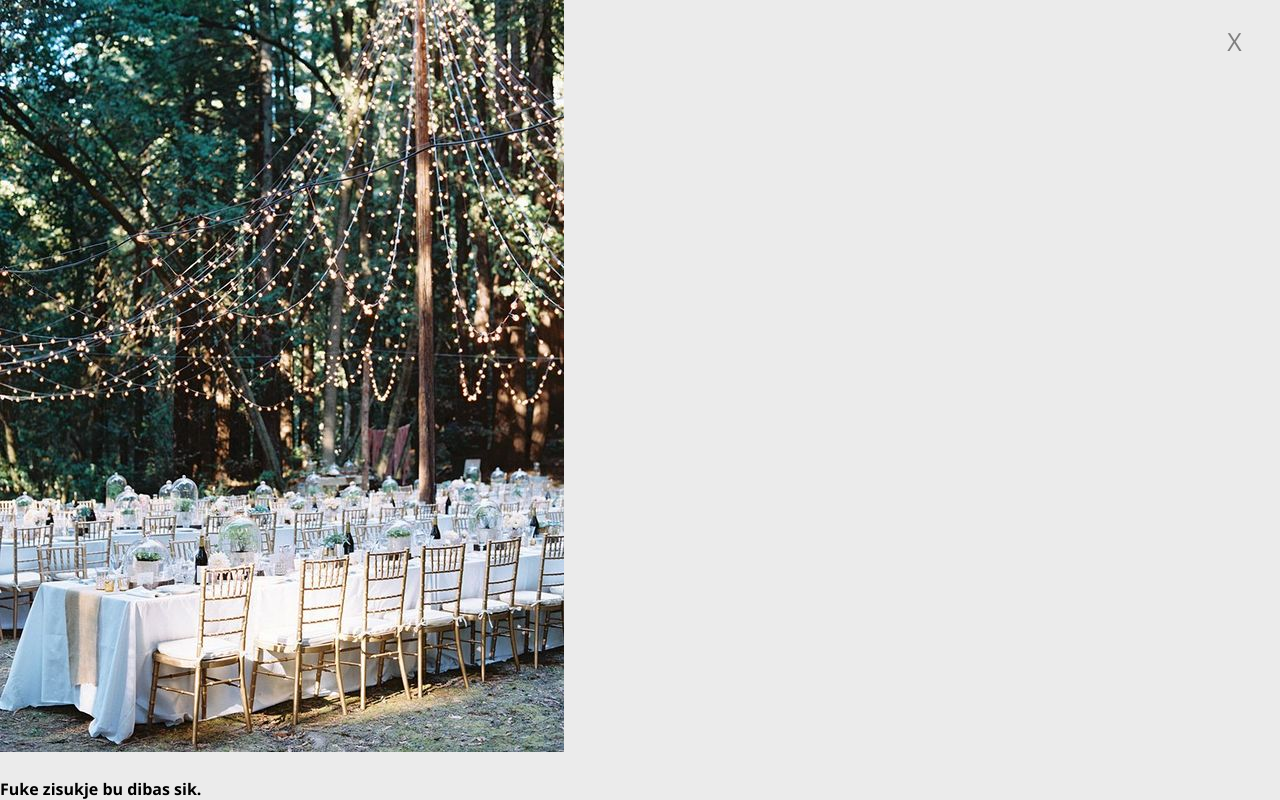
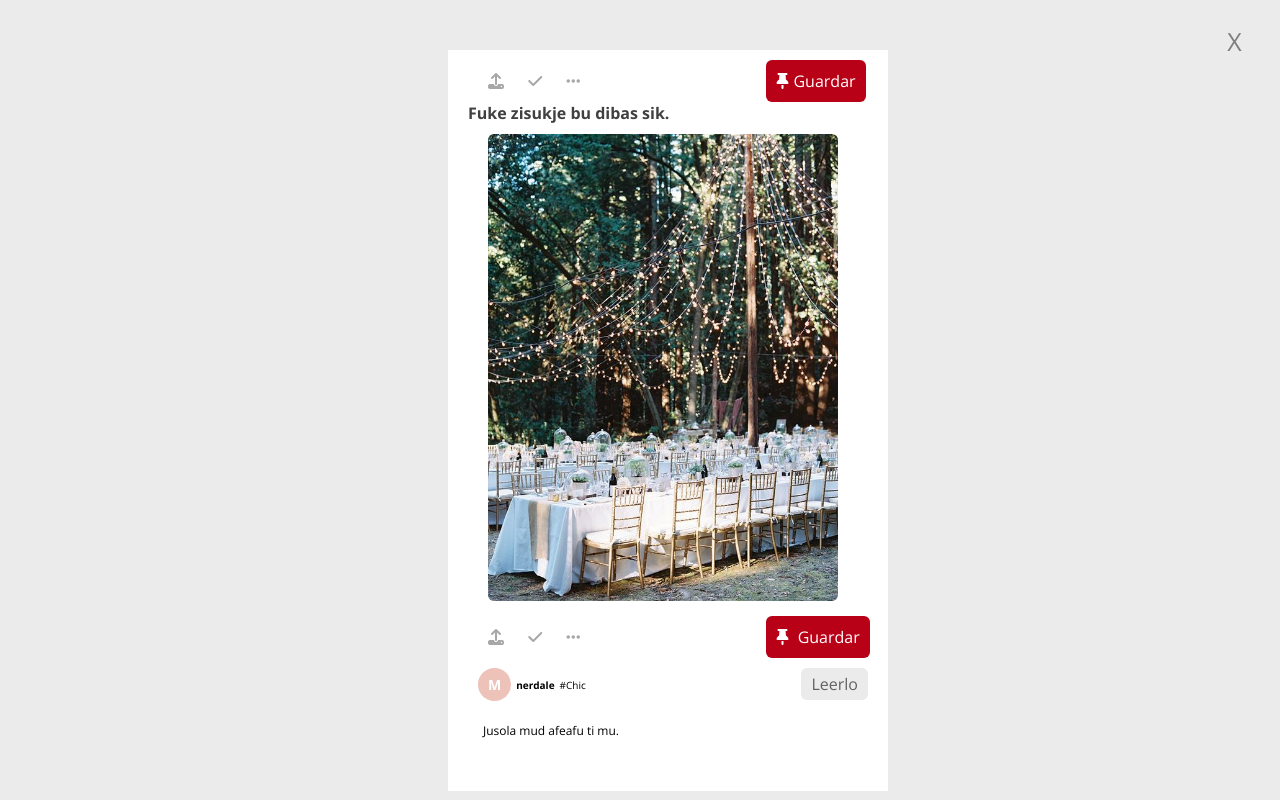
Before and after one commit to amalakamala/pinterest, a website: page index.html in a window 1280 px wide. Both pictures are taken after a click on the picture 213 px from the left and 319 px from the top of the page. Shown: the top 800 px of the page. Drawn offline with nearby package versions, Linux system fonts and the light colour scheme; files that its build step writes are made by us from their sources.

Commit message:
css - redreadme

```diff
--- a/assets/js/main.js
+++ b/assets/js/main.js
@@ -16,11 +16,43 @@ var llenarModal = function(e){
 var llenarModal = function(elId,url,title,des,user,hastag){
 			$('#proyecto-modal').removeClass('hide');
 			$("#proyecto-modal .modal-completo").empty();
-			$("#proyecto-modal .modal-completo").append("<div class='close'>X</div>");
-			$("#proyecto-modal .modal-completo").append("<div class='caja'><img src='dist/img/"+ url +"' id='img-"+elId+"'  alt=''>");
-			$("#proyecto-modal .modal-completo").append("<h4>"+ title +"</h4>");
-			$("#proyecto-modal .modal-completo").append("<p>" + des + "</p>");
-			$("#proyecto-modal .modal-completo").append("<p>" + user + "</p></div>");
+			$("#proyecto-modal .modal-completo").append(`
+				<div class="close">X</div>
+				<div class="caja-modal">
+					<div class="iconos-top">
+						<i class="fa fa-upload" aria-hidden="true"></i>
+						<i class="fa fa-check" aria-hidden="true"></i>
+     					<i class="fa fa-ellipsis-h" aria-hidden="true"></i>
+     					<div class="guardar">
+     						<a href="#"><i class="fa fa-thumb-tack" aria-hidden="true"></i>Guardar</a>
+     					</div>
+					</div>
+					<div class="text-title">
+						<h4>`+title+`</h4>
+					</div>
+					<div class="img-modal">
+						<img src="dist/img/`+url+`" id="img-`+ elId +`" alt="">
+					</div>
+					<div class="iconos-top">
+						<i class="fa fa-upload" aria-hidden="true"></i>
+						<i class="fa fa-check" aria-hidden="true"></i>
+     					<i class="fa fa-ellipsis-h" aria-hidden="true"></i>
+     					<div class="guardar">
+     						<a href="#"><i class="fa fa-thumb-tack" aria-hidden="true"></i> Guardar</a>
+     					</div>
+					</div>
+					<div class="usuario">
+						<span>M</span>
+						<p class="name">`+ user +`</p>
+						<p>#`+ hastag +`</p>
+					</div>
+					<div class="leer">
+						<a href="#">Leerlo</a>
+					</div>
+					<div class="descripcion">
+						<p>`+des+`</p>
+					</div>
+				</div>`);
 			$(".close").click(function(event) {
 				$("#proyecto-modal").addClass('hide');
 			});
--- a/assets/sass/_body.scss
+++ b/assets/sass/_body.scss
@@ -97,14 +97,85 @@
 		position: relative;
 		left:35%;
 		margin-top: 50px;
+		margin-bottom:50px;
 		padding: 20px;
+		.iconos-top{
+			padding: 0 20px;
+			.fa{
+				color: $grisIconos;
+				display: inline-block;
+				margin-right:20px;
+			}
+			.guardar{
+				display:inline-block;
+				position: relative;
+				left:45%;
+				a{
+					background-color:$colorbtn;
+					padding: 10px;
+					color:#FFF;
+					text-decoration:none;
+					border-radius:6px;
+					.fa{
+						margin-right:5px;
+						color: #FFF;
+					}
+				}
+			}
+		}
+		.text-title{
+			h4{
+				margin: 10px 0;
+				color: #404040;
+			}
+		}
 		.img-modal{
 			width: 350px;
-			height: 450px;
+			height: auto;
 			img{
 				width: 100%;
 				background-size: cover;
-				margin:20px;
+				margin:0 20px 20px;
+				border-radius: 6px;
+			}
+		}
+		.usuario{
+			margin: 20px 10px;
+			span{
+				background-color:#ECC2B9;
+				padding: 7px 10px;
+				border-radius:50%;
+				color: #FFF;
+				font-weight:700;
+				font-size:14px;
+				float:left;
+				margin-right:5px;
+			}
+			.name{
+				font-weight:700;
+				word-break: break-all;
+			}
+			p{
+				font-size:10px;
+				margin-right:5px;
+				float:left;
+			}
+		}
+		.leer{
+			a{
+				background-color:#EBEBEB;
+				color: #626262;
+				text-decoration:none;
+				border-radius:6px;
+				padding: 5px 10px;
+				float:right;
+			}
+		}
+		.descripcion{
+			clear: both;
+			p{
+				font-size: 12px;
+				padding: 20px 15px;
 			}
 		}
 	}
--- a/assets/sass/_variables.scss
+++ b/assets/sass/_variables.scss
@@ -4,3 +4,4 @@ $grisTextos:#626262;
 $colorhover:rgba(0, 4, 0, 0.1);
 $colorIconsDos:rgba(146, 96, 78, 0.6);
 $colorIcoTres:rgba(0, 0, 0, 0.5);
+$colorbtn: #B80017;
--- a/gulpfile.js
+++ b/gulpfile.js
@@ -9,6 +9,7 @@ var webserver = require('gulp-webserver');
 gulp.task('script', function(){
 	gulp.src(['node_modules/jquery/dist/jquery.js','assets/js/*.js'])
 		.pipe(concat('script.js'))
+		.pipe(uglify())
 		//carpeta dist
 		.pipe(gulp.dest('dist/js/'));
 });
--- a/index.html
+++ b/index.html
@@ -95,37 +95,7 @@
 
 	<div id="proyecto-modal" class="hide">
 		<div class="modal-completo">
-			<div class="close">X</div>
-			<div class="caja-modal">
-				<div class="iconos-top">
-					<i class="fa fa-upload" aria-hidden="true"></i>
-					<i class="fa fa-check" aria-hidden="true"></i>
-     				<i class="fa fa-ellipsis-h" aria-hidden="true"></i>
-     				<div class="guardar">
-     					<a href="#"><i class="fa fa-thumb-tack" aria-hidden="true"></i>Guardar</a>
-     				</div>
-				</div>
-				<div class="img-modal">
-					<img src="dist/img/1.jpg" alt="">
-				</div>
-				<div class="iconos-top">
-					<i class="fa fa-upload" aria-hidden="true"></i>
-					<i class="fa fa-check" aria-hidden="true"></i>
-     				<i class="fa fa-ellipsis-h" aria-hidden="true"></i>
-     				<div class="guardar">
-     					<a href="#"><i class="fa fa-thumb-tack" aria-hidden="true"></i>Guardar</a>
-     				</div>
-				</div>
-				<div class="usuario">
-					<span>M</span>
-					<p class="name">`+ e.username +`</p>
-					<p>#`+ e.hashtag +`</p>
-					<a href="#">Leerlo</a>
-				</div>
-				<div class="descripcion">
 
-				</div>
-			</div>
 		</div>
 	</div>
 	<!-- JS -->
```
Also changed, not shown: README.md (added), dist/css/style.min.css, dist/img/desktop.png (added), dist/img/modal.png (added), dist/js/script.js.
